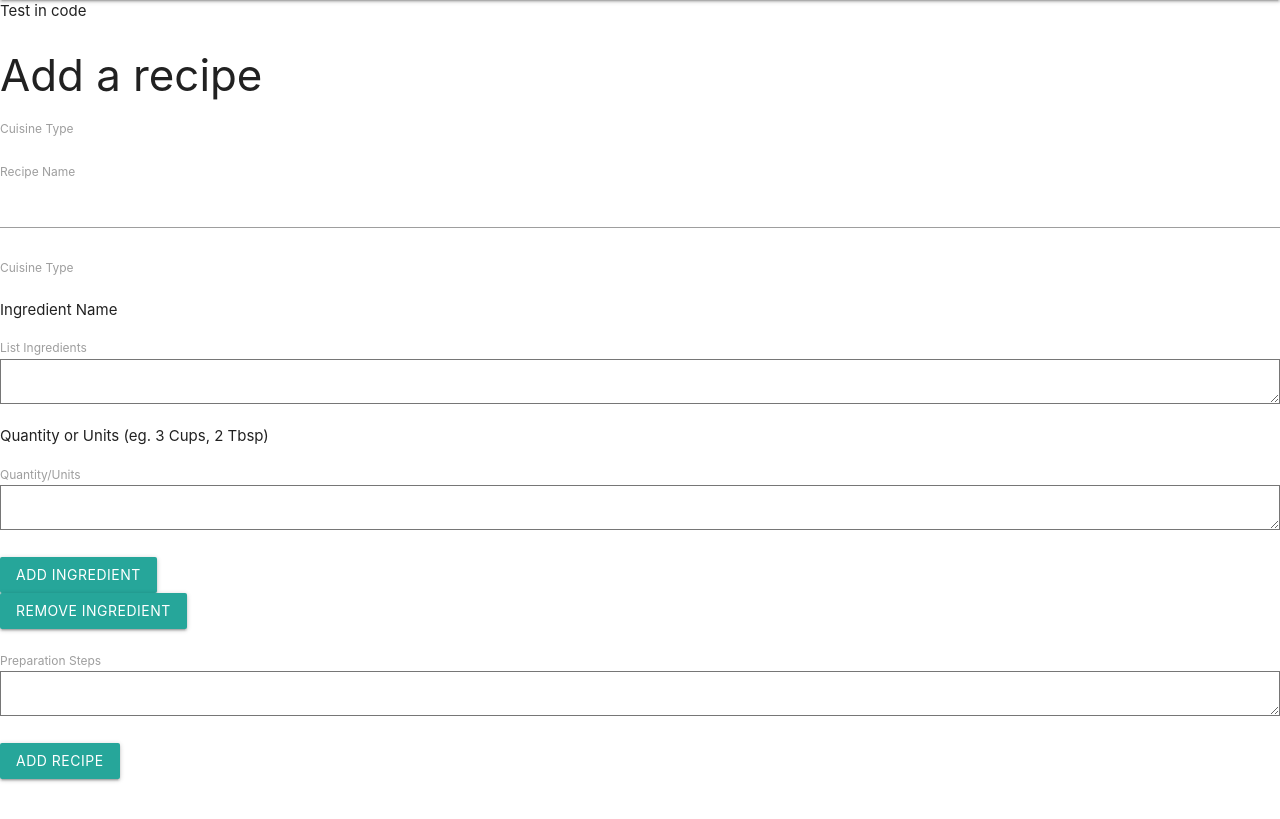
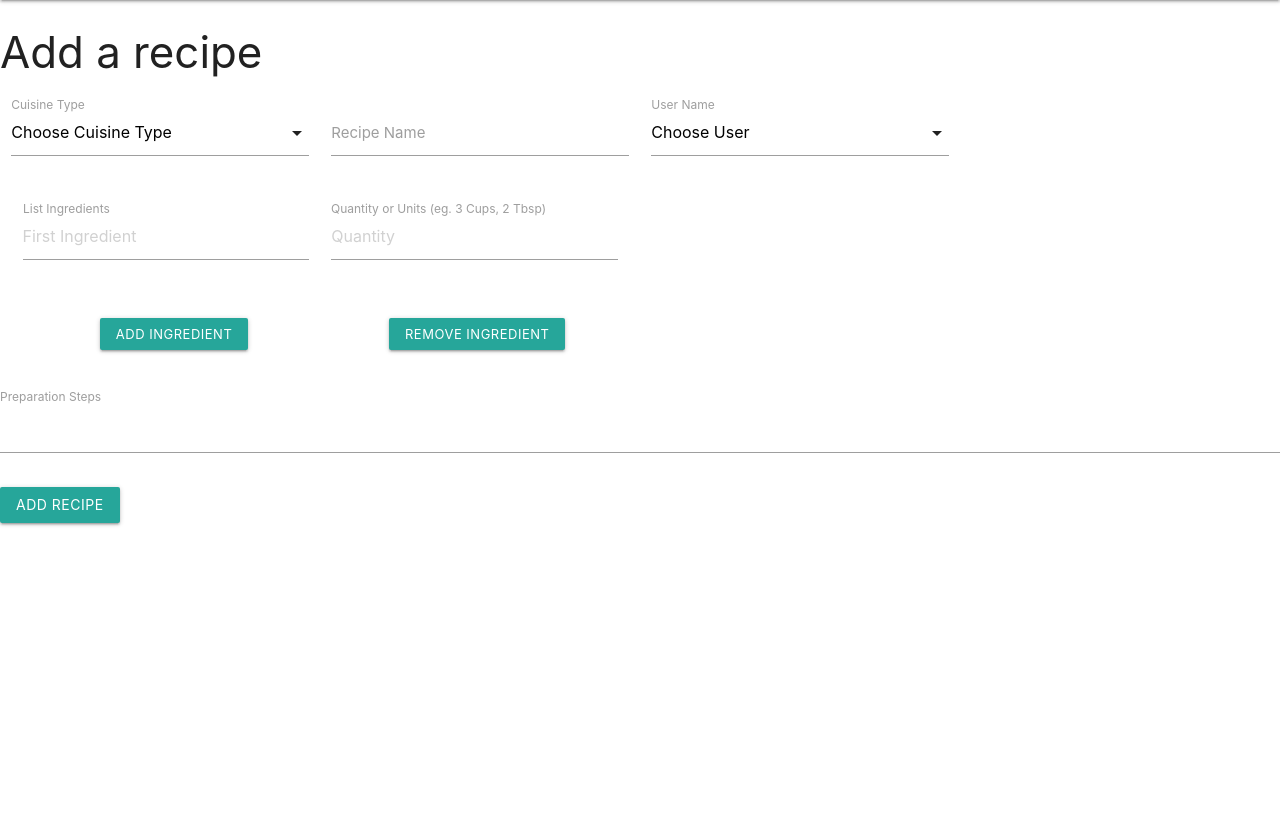
Before and after one commit to Code-Institute-Submissions/Data-Centric-Development-Milestone-Projectv2, a Flask app: page /add_recipe in a window 1280 px wide. Shown: the part 64-883 px from the top of the page. After the commit the page ends 590 px from the top, so only its background shows below. Run offline with Flask 2, Linux system fonts and the light colour scheme; data that the repository does not hold is empty; some libraries are stand-ins or nearby versions.

Commit message:
Changed addrecipe html and js to Materialize forms

```diff
--- a/app.py
+++ b/app.py
@@ -36,7 +36,6 @@ def add_recipe():
 @app.route('/insert_recipe', methods=['POST'])
 def insert_recipe():
     recipes = mongo.db.recipes
-    print(request.form)
     recipes.insert_one(request.form.to_dict())
     return redirect(url_for('list_recipes'))
 
--- a/templates/addrecipe.html
+++ b/templates/addrecipe.html
@@ -2,66 +2,65 @@
 
 {% block content %}
 
-<div class="test" id="test">Test in code</div>
 <h3>Add a recipe</h3>
 <div class="row">
     <form action="{{ url_for('insert_recipe') }}" method="POST" class="col-sm-12" name="recipeform">
         <div class="row">
-            <div class="row">
-                <div class="col-sm 12">
-                    <label>Cuisine Type</label>
+            <div class="input-field col s3">
                 <select id="cuisine" name="cuisine_name">
                     <option value="" disabled selected>Choose Cuisine Type</option>
                     {% for cui in cuisine %}
                         <option value="{{cui.cuisine_name}}">{{cui.cuisine_name}}</option>
                     {% endfor %}
                 </select>
+                <label>Cuisine Type</label>
             </div>
-            </div>
-            <div class="col-sm-12">
+            <div class="input-field col s3">
                 <label>Recipe Name</label>
                 <input type="text" id="recipe_name" name="recipe_name">
             </div>
-        </div>
-        <div class="row">
-            <div class="col-sm 12">
-                <label>Cuisine Type</label>
+
+            <div class="input-field col s3">
                 <select id="user_name" name="user_name">
                     <option value="" disabled selected>Choose User</option>
                     {% for x in user %}
                         <option value="{{x.user_name}}">{{x.user_name}}</option>
                     {% endfor %}
                 </select>
+                <label>User Name</label>
             </div>
+
         </div>
         <div class="ingredient_count"><textarea name="ingredient_counter" id="ingredient_counter" style="display:none;">1</textarea></div>
         <div class="ingredient-list" id="ingredient-list">
             <div class="row ingredient">
-                <div class="col-sm-4">
-                    <p>Ingredient Name</p>
+                <div class="col s6 ingredient-row">
+                    <div class="input-field col s6">
+                        <input placeholder="First Ingredient" type="text" name = "ingredient_1" id="ingredient_1">
                         <label for="">List Ingredients</label>
-                    <textarea name = "ingredient_1" id="ingredient_1" rows="1"></textarea>
                     </div>
-                <div class="col-sm-4">
-                    <p>Quantity or Units (eg. 3 Cups, 2 Tbsp)</p>
-                    <label for="">Quantity/Units</label>
-                    <textarea name = "ingredient_qty_1" id="ingredient_qty_1" rows="1"></textarea>
+                    <div class="input-field col s6">
+                        <input placeholder="Quantity" type="text" name = "ingredient_qty_1" id="ingredient_qty_1">
+                        <label class="active" for="">Quantity or Units (eg. 3 Cups, 2 Tbsp)</label>
                     </div>
                 </div>
             </div>
-        <div class="row">
-            <div class="col-sm-6">
-                <button type="button" class="btn btn-primary" id="addIngredientButton">Add Ingredient</button>
         </div>
-            <div class="col-sm-6">
-                <button type="button" class="btn btn-primary" id="removeIngredientButton">Remove Ingredient</button>
+        <div class="col s12">
+            <div class="row col s6 center">
+                 <div class="input-field col s6">
+                    <button type="button" class="waves-effect waves-light btn-small" id="addIngredientButton">Add Ingredient</button>
+                </div>
+                <div class="input-field col s6">
+                    <button type="button" class="waves-effect waves-light btn-small" id="removeIngredientButton">Remove Ingredient</button>
+                </div>
             </div>
         </div>
 
         <div class="row">
             <div class="col-sm-12">
                 <label for="">Preparation Steps</label>
-                <textarea name = "preparation" id="preparation" rows="5" cols="60"></textarea>
+                <textarea class="materialize-textarea" name = "preparation" id="preparation" rows="5" cols="60"></textarea>
             </div>
         </div>
         <div class="row">
@@ -73,21 +72,22 @@
 </div>
 
 <script type="text/javascript">
-    //Testing to see if I can get a count or divs with class ingredient
-    //var ingredientCount = document.getElementsByClassName("ingredient").length;
-    //console.log(ingredientCount);
-
     var count = 1;
     $(document).ready(function() {
+        $('select').formSelect();
         $("#addIngredientButton").click(function(){
             count += 1;
-            $( '.ingredient-list' ).append('<div class="row ingredient"><p>Test</p></div>');
-            $( '.ingredient-list div:last').append('<div class="col-sm-4"><textarea name = "ingredient_'+count+'" id="ingredient_'+count+'" rows="1"></textarea></div> <div class="col-sm-4"><textarea name = "ingredient_qty_'+count+'" id="ingredient_qty_'+count+'" rows="1"></textarea></div>');
+            $( '.ingredient-list' ).append('<div class="row ingredient"></div>');
+            $( '.ingredient' ).append('<div class="col s6 ingredient-row"></div>');
+            $( '.ingredient div:last').append('<div class="input-field col s6"><input placeholder="Add Ingredient" name = "ingredient_'+count+'" id="ingredient_'+count+'" rows="1"></div> <div class="input-field col s6"><input placeholder="Add Quantity" name = "ingredient_qty_'+count+'" id="ingredient_qty_'+count+'" rows="1"></div>');
             $('#ingredient_counter').text( parseInt($('#ingredient_counter').text()) + 1 );
         });
     });
 
-
+// <div class="input-field col s6">
+//                         <input placeholder="First Ingredient" type="text" name = "ingredient_1" id="ingredient_1">
+//                         <label for="">List Ingredients</label>
+//                     </div>
 //#ingredient-list
 
 </script>
--- a/templates/base.html
+++ b/templates/base.html
@@ -6,6 +6,9 @@
     <meta http-equiv="X-UA-Compatible" content="ie=edge">
     <link href="https://fonts.googleapis.com/icon?family=Material+Icons" rel="stylesheet">
     <link rel="stylesheet" href="https://cdnjs.cloudflare.com/ajax/libs/materialize/1.0.0/css/materialize.min.css">
+    <script src="https://code.jquery.com/jquery-3.3.1.slim.min.js" integrity="sha384-q8i/X+965DzO0rT7abK41JStQIAqVgRVzpbzo5smXKp4YfRvH+8abtTE1Pi6jizo" crossorigin="anonymous"></script>
+    <script src="https://cdnjs.cloudflare.com/ajax/libs/popper.js/1.14.6/umd/popper.min.js" integrity="sha384-wHAiFfRlMFy6i5SRaxvfOCifBUQy1xHdJ/yoi7FRNXMRBu5WHdZYu1hA6ZOblgut" crossorigin="anonymous"></script>
+    <script src="https://cdnjs.cloudflare.com/ajax/libs/materialize/1.0.0/js/materialize.min.js"></script>
     <title>Recipe Trove</title>
 </head>
 <body>
@@ -33,9 +36,6 @@
 
     {% block content %}
     {% endblock %}
-    <script src="https://code.jquery.com/jquery-3.3.1.slim.min.js" integrity="sha384-q8i/X+965DzO0rT7abK41JStQIAqVgRVzpbzo5smXKp4YfRvH+8abtTE1Pi6jizo" crossorigin="anonymous"></script>
-    <script src="https://cdnjs.cloudflare.com/ajax/libs/popper.js/1.14.6/umd/popper.min.js" integrity="sha384-wHAiFfRlMFy6i5SRaxvfOCifBUQy1xHdJ/yoi7FRNXMRBu5WHdZYu1hA6ZOblgut" crossorigin="anonymous"></script>
-    <script src="https://cdnjs.cloudflare.com/ajax/libs/materialize/1.0.0/js/materialize.min.js"></script>
     <script>
         $(document).ready(function(){
           $('.sidenav').sidenav();
```
Lines whose indentation alone changed are shown as unchanged.
